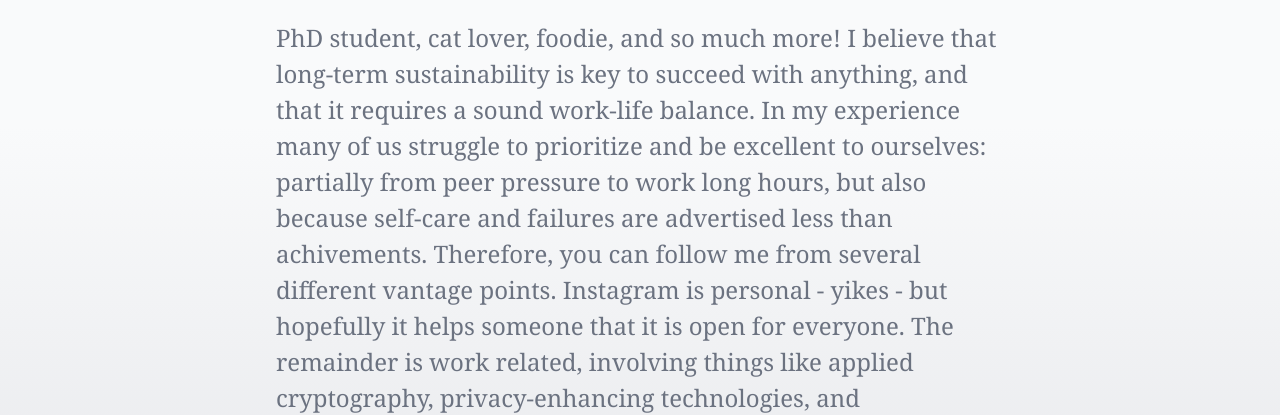
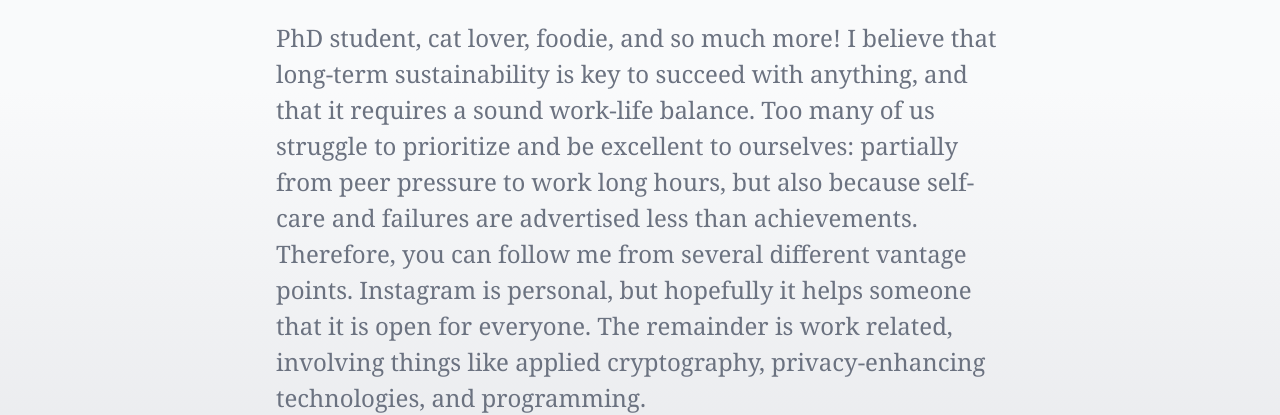
Before and after one commit to rgdd/rgdd.github.io, a plain HTML site: page index.html in a window 1280 px wide. Shown: the part 547-962 px from the top of the page. Drawn offline with Linux system fonts and the light colour scheme.

Commit message:
fixed a typo and phrased introduction better

```diff
--- a/index.html
+++ b/index.html
@@ -31,10 +31,10 @@
 
 
     <meta property="og:type" content="website" />
-    <meta itemprop="description" content="PhD student, cat lover, foodie, and so much more!  I believe that long-term sustainability is key to succeed with anything, and that it requires a sound work-life balance.  In my experience many of us struggle to prioritize and be excellent to ourselves: partially from peer pressure to work long hours, but also because self-care and failures are advertised less than achivements.  Therefore, you can follow me from several different vantage points.  Instagram is personal - yikes - but hopefully it helps someone that it is open for everyone.  The remainder is work related, involving things like applied cryptography, privacy-enhancing technologies, and programming." />
-    <meta property="og:description" content="PhD student, cat lover, foodie, and so much more!  I believe that long-term sustainability is key to succeed with anything, and that it requires a sound work-life balance.  In my experience many of us struggle to prioritize and be excellent to ourselves: partially from peer pressure to work long hours, but also because self-care and failures are advertised less than achivements.  Therefore, you can follow me from several different vantage points.  Instagram is personal - yikes - but hopefully it helps someone that it is open for everyone.  The remainder is work related, involving things like applied cryptography, privacy-enhancing technologies, and programming." />
-    <meta name="description" content="PhD student, cat lover, foodie, and so much more!  I believe that long-term sustainability is key to succeed with anything, and that it requires a sound work-life balance.  In my experience many of us struggle to prioritize and be excellent to ourselves: partially from peer pressure to work long hours, but also because self-care and failures are advertised less than achivements.  Therefore, you can follow me from several different vantage points.  Instagram is personal - yikes - but hopefully it helps someone that it is open for everyone.  The remainder is work related, involving things like applied cryptography, privacy-enhancing technologies, and programming." />
-    <meta name="twitter:description" content="PhD student, cat lover, foodie, and so much more!  I believe that long-term sustainability is key to succeed with anything, and that it requires a sound work-life balance.  In my experience many of us struggle to prioritize and be excellent to ourselves: partially from peer pressure to work long hours, but also because self-care and failures are advertised less than achivements.  Therefore, you can follow me from several different vantage points.  Instagram is personal - yikes - but hopefully it helps someone that it is open for everyone.  The remainder is work related, involving things like applied cryptography, privacy-enhancing technologies, and programming." />
+    <meta itemprop="description" content="PhD student, cat lover, foodie, and so much more!  I believe that long-term sustainability is key to succeed with anything, and that it requires a sound work-life balance.  Too many of us struggle to prioritize and be excellent to ourselves: partially from peer pressure to work long hours, but also because self-care and failures are advertised less than achievements.  Therefore, you can follow me from several different vantage points.  Instagram is personal, but hopefully it helps someone that it is open for everyone.  The remainder is work related, involving things like applied cryptography, privacy-enhancing technologies, and programming." />
+    <meta property="og:description" content="PhD student, cat lover, foodie, and so much more!  I believe that long-term sustainability is key to succeed with anything, and that it requires a sound work-life balance.  Too many of us struggle to prioritize and be excellent to ourselves: partially from peer pressure to work long hours, but also because self-care and failures are advertised less than achievements.  Therefore, you can follow me from several different vantage points.  Instagram is personal, but hopefully it helps someone that it is open for everyone.  The remainder is work related, involving things like applied cryptography, privacy-enhancing technologies, and programming." />
+    <meta name="description" content="PhD student, cat lover, foodie, and so much more!  I believe that long-term sustainability is key to succeed with anything, and that it requires a sound work-life balance.  Too many of us struggle to prioritize and be excellent to ourselves: partially from peer pressure to work long hours, but also because self-care and failures are advertised less than achievements.  Therefore, you can follow me from several different vantage points.  Instagram is personal, but hopefully it helps someone that it is open for everyone.  The remainder is work related, involving things like applied cryptography, privacy-enhancing technologies, and programming." />
+    <meta name="twitter:description" content="PhD student, cat lover, foodie, and so much more!  I believe that long-term sustainability is key to succeed with anything, and that it requires a sound work-life balance.  Too many of us struggle to prioritize and be excellent to ourselves: partially from peer pressure to work long hours, but also because self-care and failures are advertised less than achievements.  Therefore, you can follow me from several different vantage points.  Instagram is personal, but hopefully it helps someone that it is open for everyone.  The remainder is work related, involving things like applied cryptography, privacy-enhancing technologies, and programming." />
 
 
   <meta property="og:updated_time" content=0001-01-01T00:00:00Z />
@@ -180,7 +180,7 @@
 
   <div class="intro">
     <h1>Rasmus Dahlberg</h1>
-    <p>PhD student, cat lover, foodie, and so much more!  I believe that long-term sustainability is key to succeed with anything, and that it requires a sound work-life balance.  In my experience many of us struggle to prioritize and be excellent to ourselves: partially from peer pressure to work long hours, but also because self-care and failures are advertised less than achivements.  Therefore, you can follow me from several different vantage points.  Instagram is personal - yikes - but hopefully it helps someone that it is open for everyone.  The remainder is work related, involving things like applied cryptography, privacy-enhancing technologies, and programming.</p>
+    <p>PhD student, cat lover, foodie, and so much more!  I believe that long-term sustainability is key to succeed with anything, and that it requires a sound work-life balance.  Too many of us struggle to prioritize and be excellent to ourselves: partially from peer pressure to work long hours, but also because self-care and failures are advertised less than achievements.  Therefore, you can follow me from several different vantage points.  Instagram is personal, but hopefully it helps someone that it is open for everyone.  The remainder is work related, involving things like applied cryptography, privacy-enhancing technologies, and programming.</p>
   </div>
 
 
```
Also changed, not shown: 404.html (+4 -4 lines), categories/index.html (+4 -4 lines), tags/index.html (+4 -4 lines).
